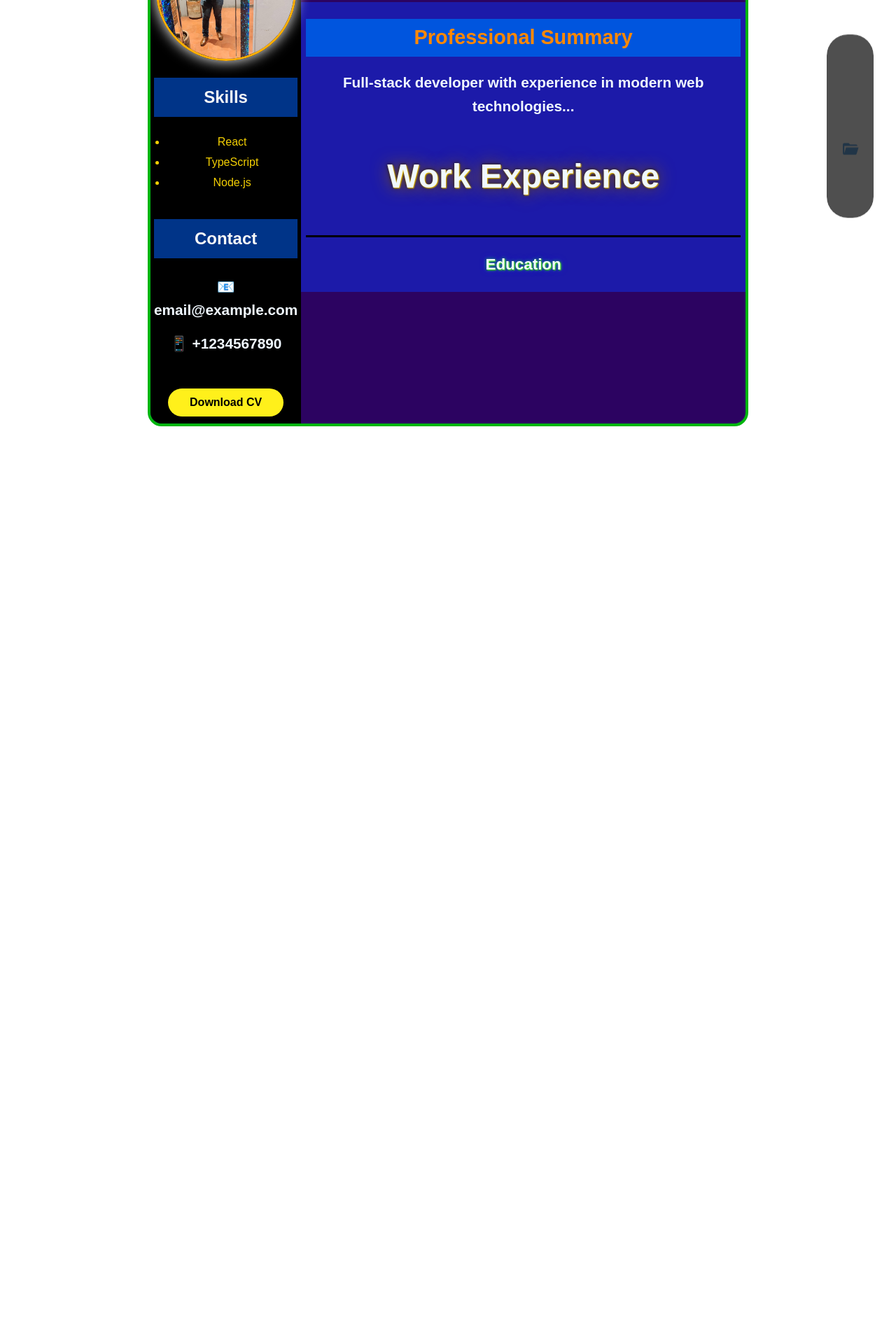
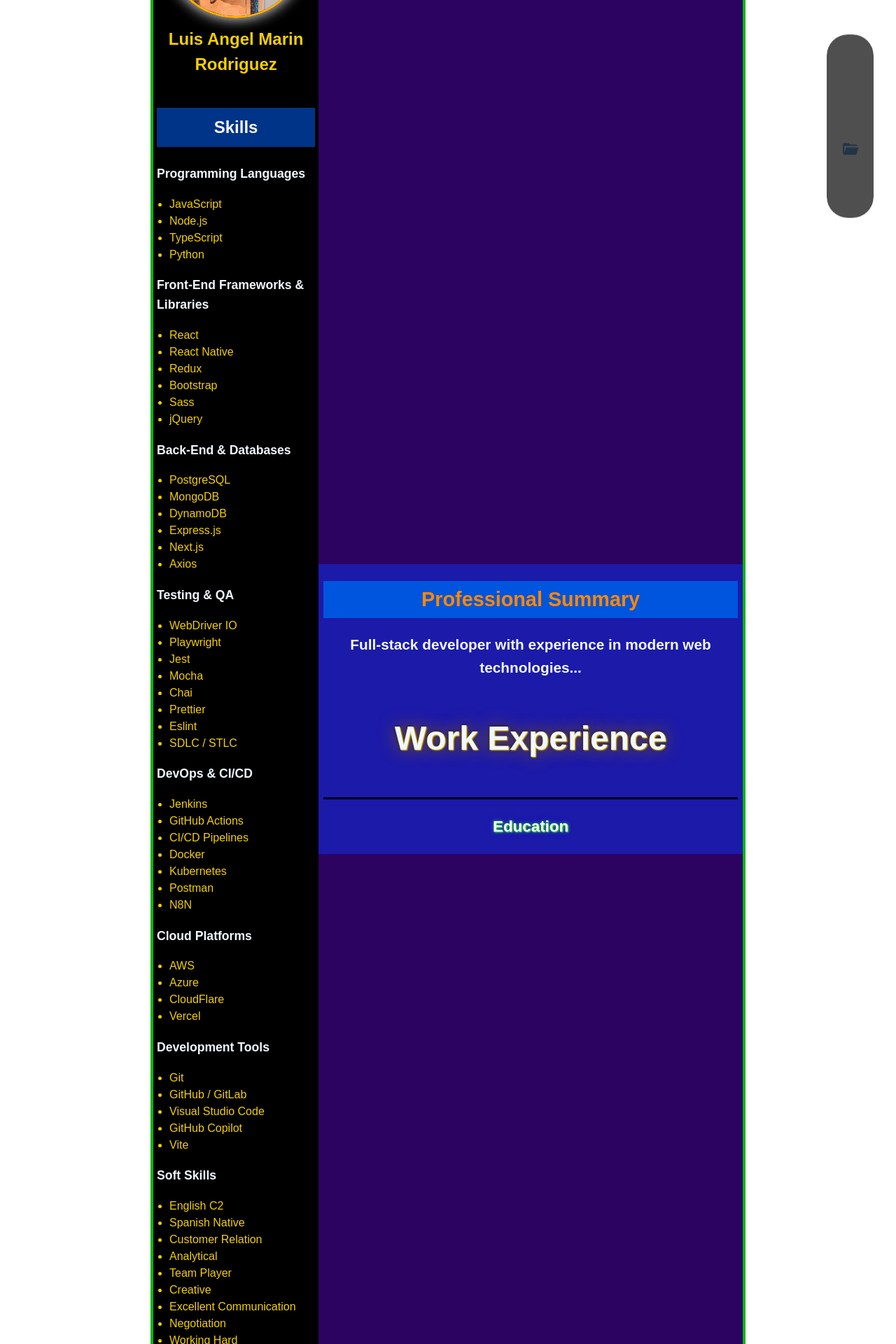
Before and after one commit to ITSECT3R/Personal-Portfolio-, a React (Vite) app: page /cv in a window 1280 px wide. Shown: the part 220-2140 px from the top of the page at 70% size. Before the commit the page ends 864 px from the top, so only its background shows below. Built offline with nearby package versions, Linux system fonts and the light colour scheme; some icons are missing.

Commit message:
Continue developing CV page, still working in correctly implementing CV styles and strucutre to later abstract html strucutre in to react components

```diff
--- a/src/index.css
+++ b/src/index.css
@@ -12,6 +12,10 @@
   -moz-osx-font-smoothing: grayscale;
 
   --golden: #ffea00;
+}
+
+* {
+  box-sizing: border-box;
 }
 
 a {
--- a/src/pages/Cv.tsx
+++ b/src/pages/Cv.tsx
@@ -8,15 +8,97 @@ export default function Cv() {
     <div className="cv-page">
       {/* Left Side */}
       <div className="div-left">
-        <h2 className="h2-name">Luis Marin</h2>
-        <img src="/profile-picture.jpg" alt="Profile" className="profile-img" />
+        <div>
+          <a
+            href="https://github.com/ITSECT3R"
+            target="_blank"
+            rel="noopener noreferrer"
+          >
+            <img
+              src="/profile-picture.jpg"
+              alt="Profile"
+              className="profile-img"
+            />
+          </a>
+        </div>
+        <div>
+          <h2 className="h2-name">Luis Angel Marin Rodriguez</h2>
+        </div>
 
         <div className="skills">
           <h3>Skills</h3>
+          <p>Programming Languages</p>
+          <ul>
+            <li>JavaScript</li>
+            <li>Node.js</li>
+            <li>TypeScript</li>
+            <li>Python</li>
+          </ul>
+          <p>Front-End Frameworks & Libraries</p>
           <ul>
             <li>React</li>
-            <li>TypeScript</li>
-            <li>Node.js</li>
+            <li>React Native</li>
+            <li>Redux</li>
+            <li>Bootstrap</li>
+            <li>Sass</li>
+            <li>jQuery</li>
+          </ul>
+          <p>Back-End & Databases</p>
+          <ul>
+            <li>PostgreSQL</li>
+            <li>MongoDB</li>
+            <li>DynamoDB</li>
+            <li>Express.js</li>
+            <li>Next.js</li>
+            <li>Axios</li>
+          </ul>
+          <p>Testing & QA</p>
+          <ul>
+            <li>WebDriver IO</li>
+            <li>Playwright</li>
+            <li>Jest</li>
+            <li>Mocha</li>
+            <li>Chai</li>
+            <li>Prettier</li>
+            <li>Eslint</li>
+            <li>SDLC / STLC</li>
+          </ul>
+          <p>DevOps & CI/CD</p>
+          <ul>
+            <li>Jenkins</li>
+            <li>GitHub Actions</li>
+            <li>CI/CD Pipelines</li>
+            <li>Docker</li>
+            <li>Kubernetes</li>
+            <li>Postman</li>
+            <li>N8N</li>
+          </ul>
+          <p>Cloud Platforms</p>
+          <ul>
+            <li>AWS</li>
+            <li>Azure</li>
+            <li>CloudFlare</li>
+            <li>Vercel</li>
+          </ul>
+          <p>Development Tools</p>
+          <ul>
+            <li>Git</li>
+            <li>GitHub / GitLab</li>
+            <li>Visual Studio Code</li>
+            <li>GitHub Copilot</li>
+            <li>Vite</li>
+          </ul>
+          <p>Soft Skills</p>
+          <ul>
+            <li>English C2</li>
+            <li>Spanish Native</li>
+            <li>Customer Relation</li>
+            <li>Analytical</li>
+            <li>Team Player</li>
+            <li>Creative</li>
+            <li>Excellent Communication</li>
+            <li>Negotiation</li>
+            <li>Working Hard</li>
           </ul>
         </div>
 
--- a/src/styles/cv.css
+++ b/src/styles/cv.css
@@ -3,10 +3,6 @@
    ============================================ */
 
 /* Scope all CV styles under .cv-page class */
-.cv-page * {
-  box-sizing: border-box;
-}
-
 .cv-page {
   color: aliceblue;
   font-family:
@@ -33,11 +29,6 @@
   border-radius: 20px;
   overflow: hidden;
 }
-
-.cv-page a {
-  text-decoration: none;
-}
-
 /* Left side of CV */
 
 .cv-page .h2-name {
@@ -49,7 +40,7 @@
 
 .cv-page .div-left {
   background-color: rgb(0, 0, 0);
-  grid-column: 1;
+  grid-column: 2 / 5;
   display: flex;
   flex-direction: column;
   align-items: center;
@@ -78,6 +69,7 @@
 .cv-page .contacts {
   width: 100%;
   border-radius: 5px;
+  text-align: left;
 }
 
 .cv-page .skills h3,
@@ -94,7 +86,6 @@
 }
 
 .cv-page .skills li {
-  margin-bottom: 5px;
   color: rgb(243, 207, 3);
 }
 
@@ -113,6 +104,7 @@
 .cv-page .contacts p {
   display: inline;
   font-weight: 600;
+  font-size: 1rem;
   transition: 0.5s;
 }
 
```
Also changed, not shown: src/components/cv/sideBar.tsx (added).
